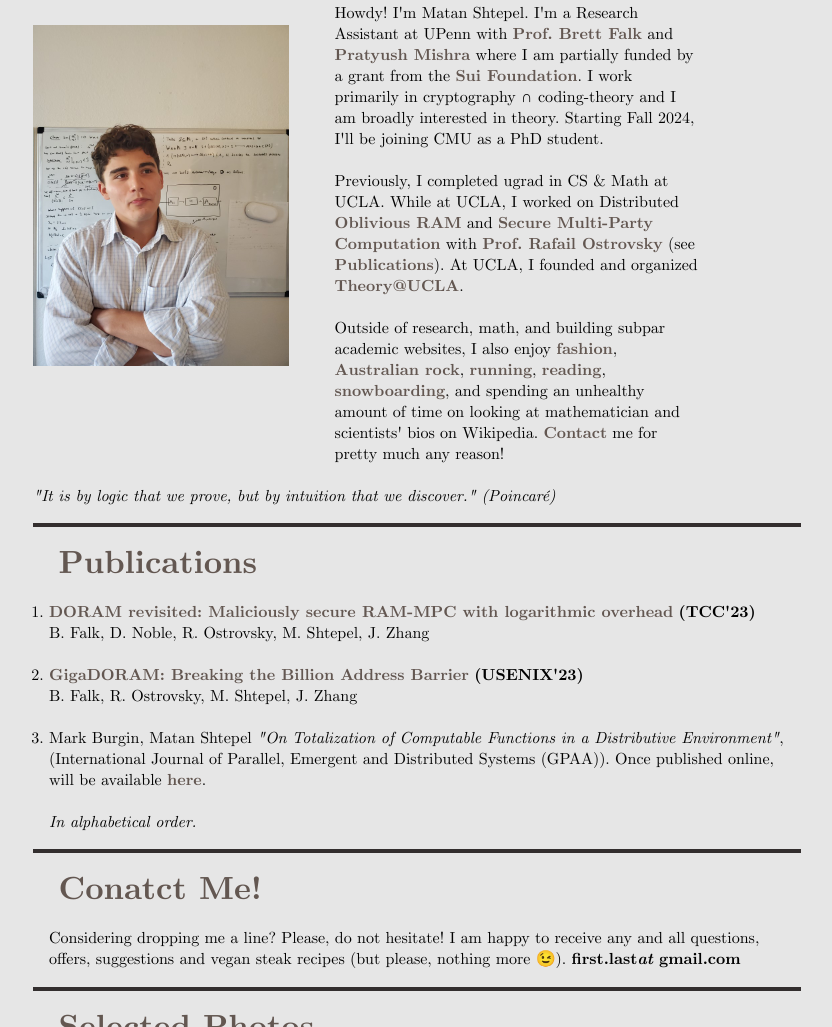
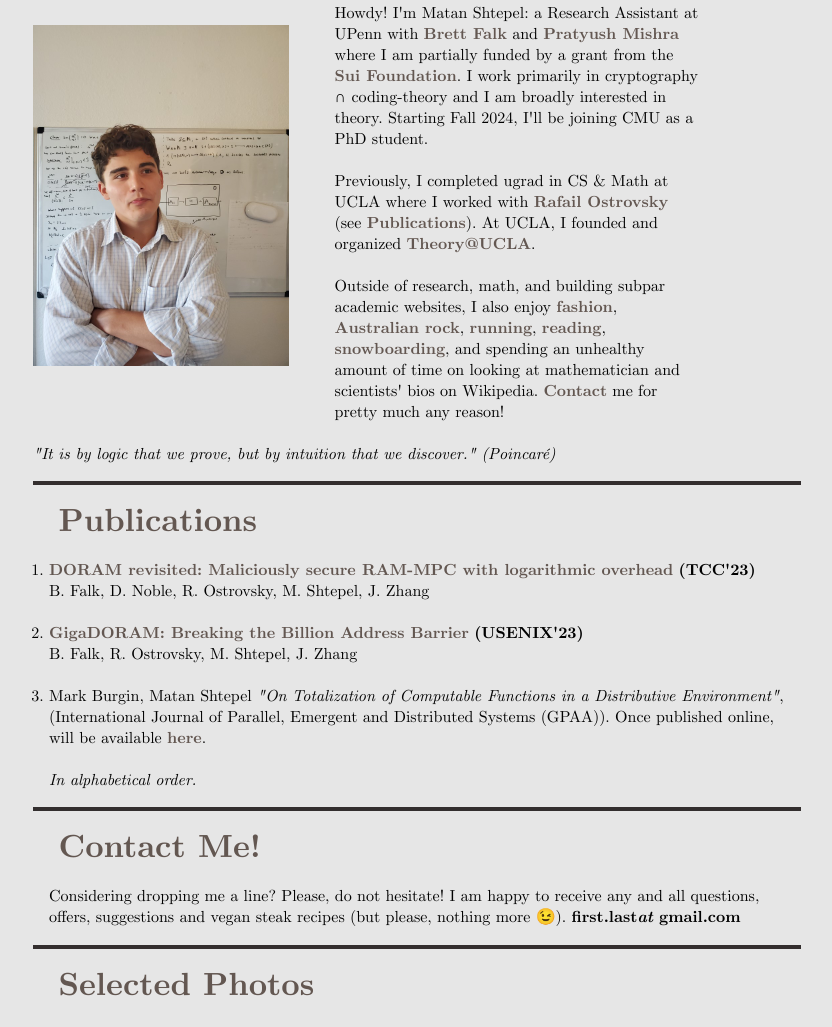
Before and after one commit to GnarlyMshtep/personalWebsite, a plain HTML site: page index.html in a window 1280 px wide. Shown: the part 121-1148 px from the top of the page, without its empty margins (223-1055 px from the left). Drawn offline with Linux system fonts and the light colour scheme.

Commit message:
update zoom to CMU and fix typos

```diff
--- a/index.html
+++ b/index.html
@@ -28,13 +28,11 @@
                 <div class="main-pic-container">
                     <img src="images/matanPic.jpg" alt="matan shtepel" title="your standard academic portrait">
                 </div>
-                <p class="main-description">Howdy! I'm Matan Shtepel. I'm a Research Assistant at UPenn with <a href="https://www.cis.upenn.edu/~fbrett/">Prof. Brett Falk</a> and <a href="https://pratyushmishra.com/">Pratyush Mishra</a> where I am partially funded by a grant from the <a href="https://sui.io/research-awards?ref=blog.sui.io">Sui Foundation</a>. I work primarily in cryptography ∩ coding-theory and I am broadly interested in theory.
+                <p class="main-description">Howdy! I'm Matan Shtepel: a Research Assistant at UPenn with <a href="https://www.cis.upenn.edu/~fbrett/">Brett Falk</a> and <a href="https://pratyushmishra.com/">Pratyush Mishra</a> where I am partially funded by a grant from the <a href="https://sui.io/research-awards?ref=blog.sui.io">Sui Foundation</a>. I work primarily in cryptography ∩ coding-theory and I am broadly interested in theory.
                     Starting Fall 2024, I'll be joining CMU as a PhD student.
 
                     <br><br>
-                    Previously, I completed ugrad in CS & Math at UCLA.
-                    While at UCLA, I worked on Distributed <a href="https://en.wikipedia.org/wiki/Oblivious_RAM">Oblivious RAM</a> and
-                    <a href="https://en.wikipedia.org/wiki/Secure_multi-party_computation">Secure Multi-Party Computation</a> with <a href="https://web.cs.ucla.edu/~rafail/">Prof. Rafail Ostrovsky</a> (see <a href="#Publications">Publications</a>). At UCLA, I founded and organized <a href="thttps://www.theoryatucla.com/">Theory@UCLA</a>.
+                    Previously, I completed ugrad in CS & Math at UCLA where I worked with <a href="https://web.cs.ucla.edu/~rafail/">Rafail Ostrovsky</a> (see <a href="#Publications">Publications</a>). At UCLA, I founded and organized <a href="thttps://www.theoryatucla.com/">Theory@UCLA</a>.
                     <br><br>
 
                     Outside of research, math, and building subpar academic websites, I also enjoy <a
@@ -186,7 +184,7 @@
 
 
             <div id="contactSec" class="section">
-                <h4 class="section-title">Conatct Me!</h4>
+                <h4 class="section-title">Contact Me!</h4>
                 <p>Considering dropping me a line? Please, do not hesitate! I am happy to receive any and all
                     questions,
                     offers, suggestions and vegan steak recipes (but please, nothing more 😉).
```
Also changed, not shown: zoom.html (+1 -1 lines).
